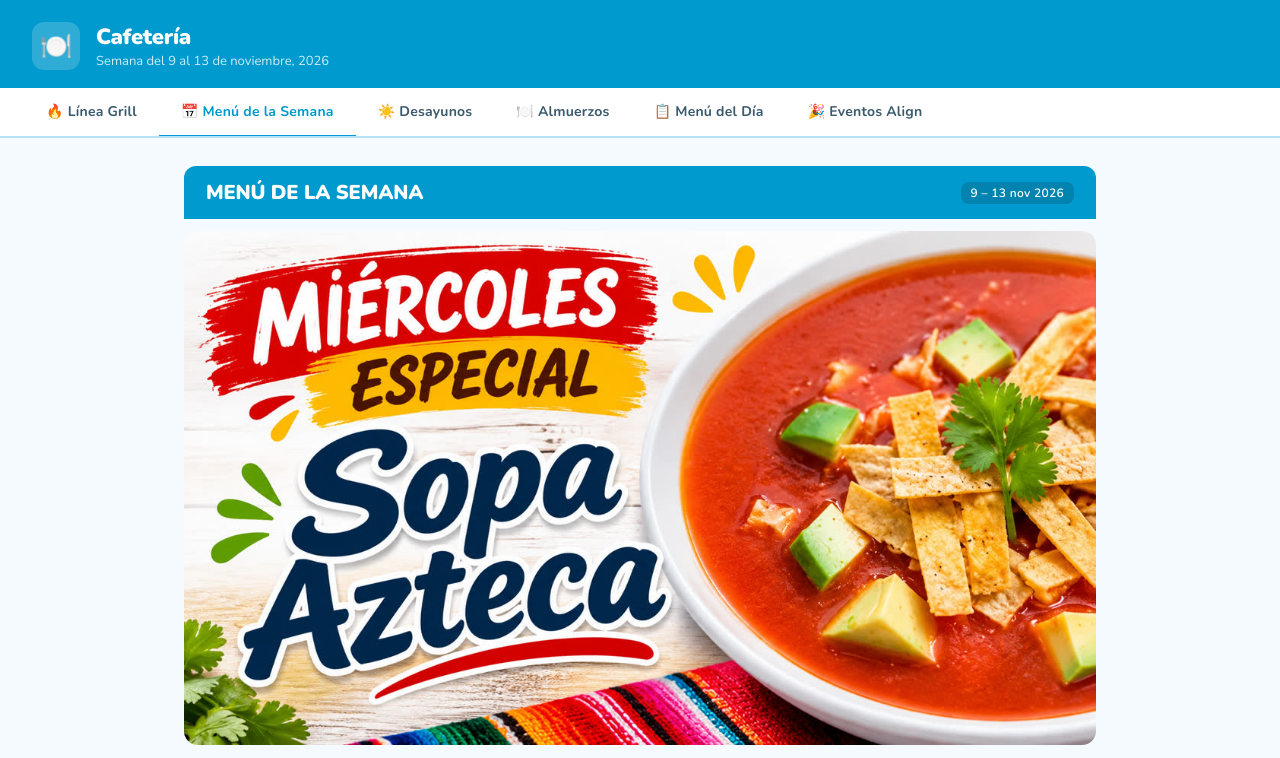
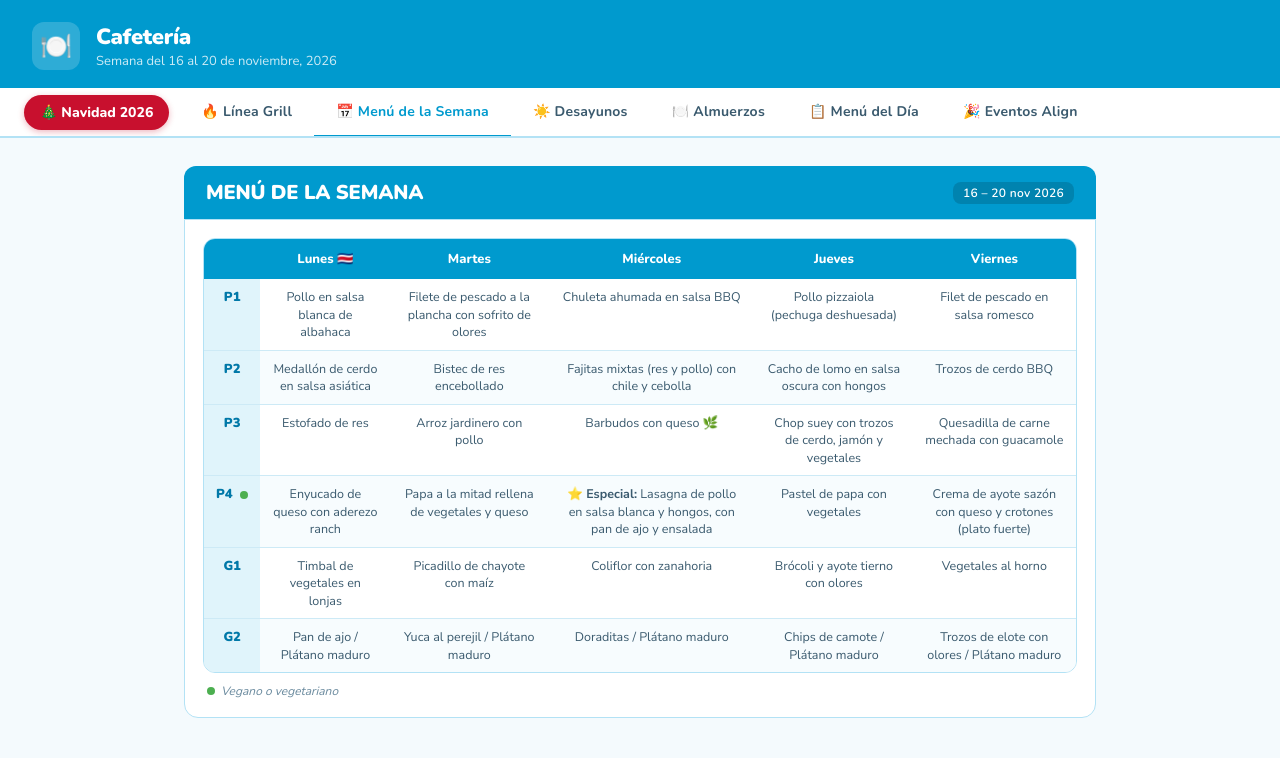
Before and after one commit to aifiles2026/menu-align, a plain HTML site: page index.html in a window 1280 px wide. Both pictures are taken after a click on the button "📅 Menú de la Semana". Shown: the top 758 px of the page. Drawn offline with nearby package versions, Linux system fonts and the light colour scheme.

Commit message:
Menú semana 16-20 nov (especial: lasagna de pollo); botón Navidad 2026 hacia la página de canastas
Co-Authored-By: Claude Opus 5.5 <noreply@anthropic.com>
Claude-Session: https://claude.ai/code/session_01K48zM6MzcmrbnT1xGHSPLj

```diff
--- a/index.html
+++ b/index.html
@@ -65,6 +65,15 @@
     padding: 0 24px;
   }
   .nav-tabs::-webkit-scrollbar { display: none; }
+  .nav-navidad {
+    align-self: center; flex-shrink: 0;
+    margin-right: 10px; padding: 8px 16px;
+    background: #C8102E; color: #FFFFFF;
+    font-family: 'Nunito', sans-serif; font-size: 14px; font-weight: 800;
+    border-radius: 999px; text-decoration: none; white-space: nowrap;
+    box-shadow: 0 2px 6px rgba(200,16,46,.3); transition: background .2s;
+  }
+  .nav-navidad:hover { background: #A50D25; color: #FFFFFF; }
   .nav-tab {
     padding: 14px 22px;
     font-family: 'Nunito', sans-serif;
@@ -439,12 +448,13 @@
   <div class="logo-icon">🍽️</div>
   <div>
     <h1>Cafetería</h1>
-    <p>Semana del 9 al 13 de noviembre, 2026</p>
+    <p>Semana del 16 al 20 de noviembre, 2026</p>
   </div>
 </header>
 
 <!-- NAVEGACIÓN PRINCIPAL -->
 <nav class="nav-tabs">
+  <a class="nav-navidad" href="https://cocinarte2026.github.io/cocinarte-navidad2026/" target="_blank" rel="noopener">🎄 Navidad 2026</a>
   <button class="nav-tab active" onclick="showSection('grill', this)">🔥 Línea Grill</button>
   <button class="nav-tab" onclick="showSection('semana', this)">📅 Menú de la Semana</button>
   <button class="nav-tab" onclick="showSection('desayunos', this)">☀️ Desayunos</button>
@@ -1226,12 +1236,9 @@
   <section id="sec-semana" class="section">
     <div class="section-title">
       MENÚ DE LA SEMANA
-      <span class="section-subtitle">9 – 13 nov 2026</span>
+      <span class="section-subtitle">16 – 20 nov 2026</span>
     </div>
 
-    <div class="img-especial" style="border-radius:14px; overflow:hidden; margin:12px 0 16px; line-height:0;">
-      <img src="img/especial-sopa-azteca.jpg" alt="Miércoles especial: Sopa Azteca" loading="lazy" style="width:100%; height:auto; display:block;">
-    </div>
 
 
 
@@ -1252,51 +1259,51 @@
           <tbody>
             <tr>
               <td>P1</td>
-              <td>Filet de pescado a la peruana (empanizado)</td>
-              <td>Pollo parmesano (pechuga deshuesada)</td>
-              <td>Filete de tilapia con salsa de mariscos</td>
-              <td>Pollo al pesto (pechuga deshuesada)</td>
-              <td>Pescado hawaiano</td>
+              <td>Pollo en salsa blanca de albahaca</td>
+              <td>Filete de pescado a la plancha con sofrito de olores</td>
+              <td>Chuleta ahumada en salsa BBQ</td>
+              <td>Pollo pizzaiola (pechuga deshuesada)</td>
+              <td>Filet de pescado en salsa romesco</td>
             </tr>
             <tr>
               <td>P2</td>
-              <td>Bistec de res en salsa de cebolla</td>
-              <td>Bistec de cerdo agridulce</td>
-              <td>Trozos de res salteados con tomate y hongos</td>
-              <td>Cacho de lomo en su salsa</td>
-              <td>Trozos de cerdo con chile y cebolla</td>
+              <td>Medallón de cerdo en salsa asiática</td>
+              <td>Bistec de res encebollado</td>
+              <td>Fajitas mixtas (res y pollo) con chile y cebolla</td>
+              <td>Cacho de lomo en salsa oscura con hongos</td>
+              <td>Trozos de cerdo BBQ</td>
             </tr>
             <tr>
               <td>P3</td>
-              <td>Crepa de pollo con brócoli</td>
-              <td>Lasagna de carne molida en salsa de tomate</td>
-              <td><strong>⭐ Especial:</strong> Sopa Azteca</td>
-              <td>Arroz jardinero con cerdo</td>
-              <td>Pastel de papa con carne mechada</td>
+              <td>Estofado de res</td>
+              <td>Arroz jardinero con pollo</td>
+              <td>Barbudos con queso 🌿</td>
+              <td>Chop suey con trozos de cerdo, jamón y vegetales</td>
+              <td>Quesadilla de carne mechada con guacamole</td>
             </tr>
             <tr>
               <td>P4 <span class="veg-dot"></span></td>
-              <td>Crepa vegetariana en salsa de tomate</td>
-              <td>Lasagna de vegetales con soya</td>
-              <td>Garbanzos salteados a la marroquí</td>
-              <td>Tomate relleno de hongos gratinado</td>
-              <td>Burrito de frijoles, queso, zapallo y vainica</td>
+              <td>Enyucado de queso con aderezo ranch</td>
+              <td>Papa a la mitad rellena de vegetales y queso</td>
+              <td><strong>⭐ Especial:</strong> Lasagna de pollo en salsa blanca y hongos, con pan de ajo y ensalada</td>
+              <td>Pastel de papa con vegetales</td>
+              <td>Crema de ayote sazón con queso y crotones (plato fuerte)</td>
             </tr>
             <tr>
               <td>G1</td>
-              <td>Chayote en julianas salteado</td>
-              <td>Zucchini con maíz</td>
-              <td>Vainicas con chayote</td>
-              <td>Coliflor, zanahoria y zucchini</td>
-              <td>Ayote tierno salteado con chile y cebolla</td>
+              <td>Timbal de vegetales en lonjas</td>
+              <td>Picadillo de chayote con maíz</td>
+              <td>Coliflor con zanahoria</td>
+              <td>Brócoli y ayote tierno con olores</td>
+              <td>Vegetales al horno</td>
             </tr>
             <tr>
               <td>G2</td>
-              <td>Chips de plátano verde / Papas bravas / Plátano maduro</td>
-              <td>Bastones de camote / Papas bravas / Plátano maduro</td>
-              <td>Doraditas / Puré de papa y zanahoria / Plátano maduro</td>
-              <td>Puré de yuca / Papas bravas / Plátano maduro</td>
-              <td>Elote con margarina / Papas bravas / Plátano maduro</td>
+              <td>Pan de ajo / Plátano maduro</td>
+              <td>Yuca al perejil / Plátano maduro</td>
+              <td>Doraditas / Plátano maduro</td>
+              <td>Chips de camote / Plátano maduro</td>
+              <td>Trozos de elote con olores / Plátano maduro</td>
             </tr>
           </tbody>
         </table>
@@ -1324,20 +1331,17 @@
       <!-- LUNES -->
       <div id="dia-lunes" class="dia-content active">
         <div class="dia-header">Lunes 🇨🇷</div>
-        <div class="dia-sub">Menú del día — 9 de noviembre</div>
-
-        <div class="img-especial" style="border-radius:14px; overflow:hidden; margin:12px 0 16px; line-height:0;">
-          <img src="img/especial-sopa-azteca.jpg" alt="Miércoles especial: Sopa Azteca" loading="lazy" style="width:100%; height:auto; display:block;">
-        </div>
+        <div class="dia-sub">Menú del día — 16 de noviembre</div>
+
 
 
         <div class="dia-block">
           <span class="dia-block-title">Plato principal</span>
           <ul class="dia-items">
-            <li>Filet de pescado a la peruana (empanizado)</li>
-            <li>Bistec de res en salsa de cebolla</li>
-            <li>Crepa de pollo con brócoli</li>
-            <li>Crepa vegetariana en salsa de tomate <span class="veg-badge">🌿 Veg</span></li>
+            <li>Pollo en salsa blanca de albahaca</li>
+            <li>Medallón de cerdo en salsa asiática</li>
+            <li>Estofado de res</li>
+            <li>Enyucado de queso con aderezo ranch <span class="veg-badge">🌿 Veg</span></li>
           </ul>
         </div>
 
@@ -1347,9 +1351,9 @@
             <li>Arroz</li>
             <li>Frijoles</li>
             <li>Ensalada</li>
-            <li>Chayote en julianas salteado</li>
+            <li>Timbal de vegetales en lonjas</li>
             <li><strong>Antojito especial*</strong></li>
-            <li><strong>Entrada*:</strong> Sopa minestrone</li>
+            <li><strong>Entrada*:</strong> Crema de espinacas</li>
           </ul>
           <p class="note-italic">*Aplican para el combo ejecutivo</p>
         </div>
@@ -1370,20 +1374,17 @@
       <!-- MARTES -->
       <div id="dia-martes" class="dia-content">
         <div class="dia-header">Martes</div>
-        <div class="dia-sub">Menú del día — 10 de noviembre</div>
-
-        <div class="img-especial" style="border-radius:14px; overflow:hidden; margin:12px 0 16px; line-height:0;">
-          <img src="img/especial-sopa-azteca.jpg" alt="Miércoles especial: Sopa Azteca" loading="lazy" style="width:100%; height:auto; display:block;">
-        </div>
+        <div class="dia-sub">Menú del día — 17 de noviembre</div>
+
 
 
         <div class="dia-block">
           <span class="dia-block-title">Plato principal</span>
           <ul class="dia-items">
-            <li>Pollo parmesano (pechuga deshuesada)</li>
-            <li>Bistec de cerdo agridulce</li>
-            <li>Lasagna de carne molida en salsa de tomate</li>
-            <li>Lasagna de vegetales con soya <span class="veg-badge">🌿 Veg</span></li>
+            <li>Filete de pescado a la plancha con sofrito de olores</li>
+            <li>Bistec de res encebollado</li>
+            <li>Arroz jardinero con pollo</li>
+            <li>Papa a la mitad rellena de vegetales y queso <span class="veg-badge">🌿 Veg</span></li>
           </ul>
         </div>
 
@@ -1393,9 +1394,9 @@
             <li>Arroz</li>
             <li>Frijoles</li>
             <li>Ensalada</li>
-            <li>Zucchini con maíz</li>
+            <li>Picadillo de chayote con maíz</li>
             <li><strong>Antojito especial*</strong></li>
-            <li><strong>Entrada*:</strong> Sopa de brócoli</li>
+            <li><strong>Entrada*:</strong> Sopa negra con medio huevo duro</li>
           </ul>
           <p class="note-italic">*Aplican para el combo ejecutivo</p>
         </div>
@@ -1416,21 +1417,18 @@
       <!-- MIÉRCOLES -->
       <div id="dia-miercoles" class="dia-content">
         <div class="dia-header">Miércoles</div>
-        <div class="dia-sub">Menú del día — 11 de noviembre</div>
-
-        <div class="img-especial" style="border-radius:14px; overflow:hidden; margin:12px 0 16px; line-height:0;">
-          <img src="img/especial-sopa-azteca.jpg" alt="Miércoles especial: Sopa Azteca" loading="lazy" style="width:100%; height:auto; display:block;">
-        </div>
+        <div class="dia-sub">Menú del día — 18 de noviembre</div>
+
 
 
 
         <div class="dia-block">
           <span class="dia-block-title">Plato principal</span>
           <ul class="dia-items">
-            <li>Filete de tilapia con salsa de mariscos</li>
-            <li>Trozos de res salteados con tomate y hongos</li>
-            <li><span><strong>⭐ Especial del miércoles:</strong> Sopa Azteca</span></li>
-            <li>Garbanzos salteados a la marroquí <span class="veg-badge">🌿 Veg</span></li>
+            <li>Chuleta ahumada en salsa BBQ</li>
+            <li>Fajitas mixtas (res y pollo) con chile y cebolla</li>
+            <li>Barbudos con queso <span class="veg-badge">🌿 Veg</span></li>
+            <li><span><strong>⭐ Especial del miércoles:</strong> Lasagna de pollo en salsa blanca y hongos, con pan de ajo y ensalada</span></li>
           </ul>
         </div>
 
@@ -1440,9 +1438,9 @@
             <li>Arroz</li>
             <li>Frijoles</li>
             <li>Ensalada</li>
-            <li>Vainicas con chayote</li>
+            <li>Coliflor con zanahoria</li>
             <li><strong>Antojito especial*</strong></li>
-            <li><strong>Entrada*:</strong> Crema de vegetales</li>
+            <li><strong>Entrada*:</strong> Caldo de pollo con cabello de ángel y verduras</li>
           </ul>
           <p class="note-italic">*Aplican para el combo ejecutivo</p>
         </div>
@@ -1463,15 +1461,15 @@
       <!-- JUEVES -->
       <div id="dia-jueves" class="dia-content">
         <div class="dia-header">Jueves</div>
-        <div class="dia-sub">Menú del día — 12 de noviembre</div>
+        <div class="dia-sub">Menú del día — 19 de noviembre</div>
 
         <div class="dia-block">
           <span class="dia-block-title">Plato principal</span>
           <ul class="dia-items">
-            <li>Pollo al pesto (pechuga deshuesada)</li>
-            <li>Cacho de lomo en su salsa</li>
-            <li>Arroz jardinero con cerdo</li>
-            <li>Tomate relleno de hongos gratinado <span class="veg-badge">🌿 Veg</span></li>
+            <li>Pollo pizzaiola (pechuga deshuesada)</li>
+            <li>Cacho de lomo en salsa oscura con hongos</li>
+            <li>Chop suey con trozos de cerdo, jamón y vegetales</li>
+            <li>Pastel de papa con vegetales <span class="veg-badge">🌿 Veg</span></li>
           </ul>
         </div>
 
@@ -1481,9 +1479,9 @@
             <li>Arroz</li>
             <li>Frijoles</li>
             <li>Ensalada</li>
-            <li>Coliflor, zanahoria y zucchini</li>
+            <li>Brócoli y ayote tierno con olores</li>
             <li><strong>Antojito especial*</strong></li>
-            <li><strong>Entrada*:</strong> Crema de ayote sazón con queso</li>
+            <li><strong>Entrada*:</strong> Sopa de tomate</li>
           </ul>
           <p class="note-italic">*Aplican para el combo ejecutivo</p>
         </div>
@@ -1504,15 +1502,15 @@
       <!-- VIERNES -->
       <div id="dia-viernes" class="dia-content">
         <div class="dia-header">Viernes</div>
-        <div class="dia-sub">Menú del día — 13 de noviembre</div>
+        <div class="dia-sub">Menú del día — 20 de noviembre</div>
 
         <div class="dia-block">
           <span class="dia-block-title">Plato principal</span>
           <ul class="dia-items">
-            <li>Pescado hawaiano</li>
-            <li>Trozos de cerdo con chile y cebolla</li>
-            <li>Pastel de papa con carne mechada</li>
-            <li>Burrito de frijoles, queso, zapallo y vainica <span class="veg-badge">🌿 Veg</span></li>
+            <li>Filet de pescado en salsa romesco</li>
+            <li>Trozos de cerdo BBQ</li>
+            <li>Quesadilla de carne mechada con guacamole</li>
+            <li>Crema de ayote sazón con queso y crotones (plato fuerte) <span class="veg-badge">🌿 Veg</span></li>
           </ul>
         </div>
 
@@ -1522,9 +1520,9 @@
             <li>Arroz</li>
             <li>Frijoles</li>
             <li>Ensalada</li>
-            <li>Ayote tierno salteado con chile y cebolla</li>
+            <li>Vegetales al horno</li>
             <li><strong>Antojito especial*</strong></li>
-            <li><strong>Entrada*:</strong> Sopa de pollo estilo oriental</li>
+            <li><strong>Entrada*:</strong> Caldo de res con vegetales</li>
           </ul>
           <p class="note-italic">*Aplican para el combo ejecutivo</p>
         </div>
```
Also changed, not shown: img/especial-sopa-azteca.jpg (deleted).
